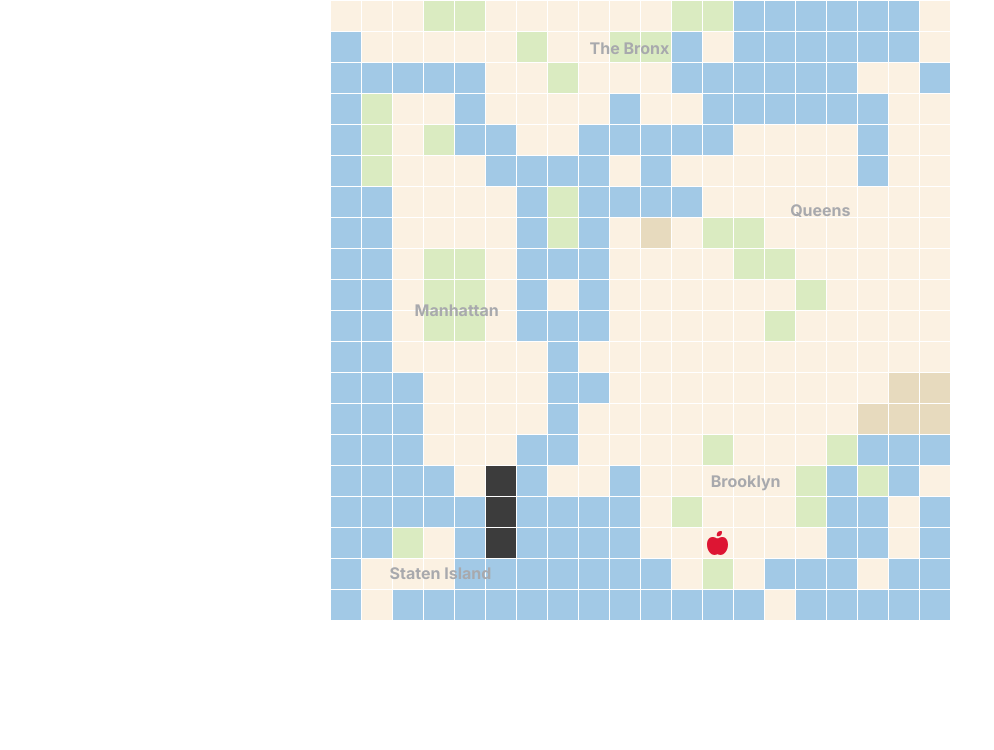
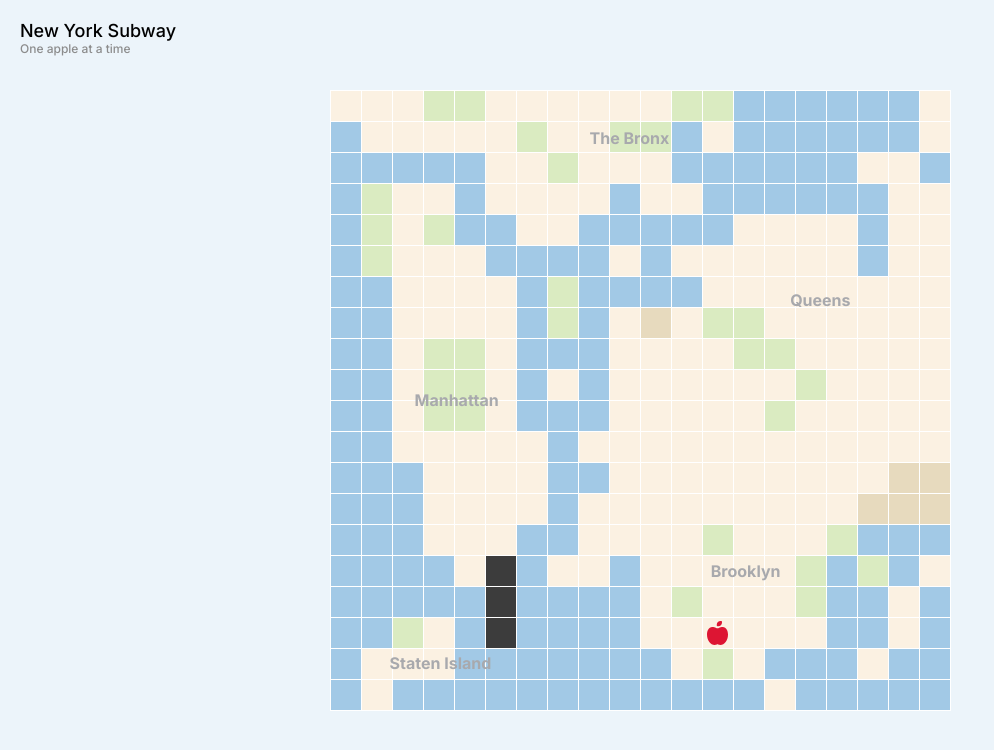
Before and after one commit to hwhong/snake, a Next.js app: page / in a window 1280 px wide. Shown: the top 750 px of the page, without its empty margins (0-994 px from the left). Built offline with nearby package versions, Linux system fonts and the light colour scheme.

Commit message:
background. title

```diff
--- a/package.json
+++ b/package.json
@@ -12,6 +12,7 @@
     "@fortawesome/fontawesome-svg-core": "^6.4.0",
     "@fortawesome/free-solid-svg-icons": "^6.4.0",
     "@fortawesome/react-fontawesome": "^0.2.0",
+    "@next/font": "^13.4.10",
     "@types/node": "20.4.1",
     "@types/react": "18.2.14",
     "@types/react-dom": "18.2.6",
--- a/src/app/page.module.css
+++ b/src/app/page.module.css
@@ -3,6 +3,8 @@
   justify-content: center;
   flex-direction: column;
   align-items: center;
+  background-color: rgba(162, 201, 230, 0.2);
+  height: 100vh;
 }
 
 .gridWrapper {
@@ -94,3 +96,18 @@
   font-size: 16px;
   font-weight: bold;
 }
+
+.titleContainer {
+  position: fixed;
+  top: 20px;
+  left: 20px;
+  font-size: 18px;
+  font-weight: 500;
+  display: flex;
+  flex-direction: column;
+}
+
+.description {
+  font-size: 12px;
+  color: #8c8c8c;
+}
--- a/src/app/page.tsx
+++ b/src/app/page.tsx
@@ -14,6 +14,7 @@ import {
 } from "./utils";
 import { FontAwesomeIcon } from "@fortawesome/react-fontawesome";
 import { faAppleAlt } from "@fortawesome/free-solid-svg-icons";
+import { Inter } from "@next/font/google";
 
 /**
  * State behaves like a snapshot. When we call three setState consecutively
@@ -35,7 +36,6 @@ export default function Home() {
   const directionRef = React.useRef<Direction>(Direction.DOWN);
   const previousDirectionRef = React.useRef<Direction>();
   const foodRef = React.useRef<Coordionate>();
-  // const isGameOver = React.useRef<boolean>(false);
 
   React.useEffect(() => {
     const onKeyDown = (e: any) => {
@@ -154,7 +154,11 @@ export default function Home() {
 
   return (
     <div className={styles.root}>
-      {isGameOver && <div>GAME OVER</div>}
+      <div className={styles.titleContainer}>
+        <div className={styles.title}>New York Subway</div>
+        <div className={styles.description}>One apple at a time</div>
+      </div>
+
       <div className={styles.gridWrapper}>
         <div className={styles.manhattan}>Manhattan</div>
         <div className={styles.bronx}>The Bronx</div>
--- /dev/null
+++ b/src/pages/api/train.ts
@@ -0,0 +1,17 @@
+import type { NextApiRequest, NextApiResponse } from "next";
+
+export default async function handler(
+  req: NextApiRequest,
+  res: NextApiResponse<any>
+) {
+  try {
+    fetch(
+      "https://api-endpoint.mta.info/Dataservice/mtagtfsfeeds/nyct%2Fgtfs-ace",
+      { headers: { "x-api-key": "eeUcj01QdK2J8BUQZ8t767qe1Y8qNB2a1oApU8PR" } }
+    ).then((result) => res.status(200).json({ result }));
+  } catch (e) {
+    res.status(200).json({ result: e });
+  }
+
+  res.status(200).json({ result: "success" });
+}
```
Also changed, not shown: 1 other file (tests, documents, lock files or other folders).
